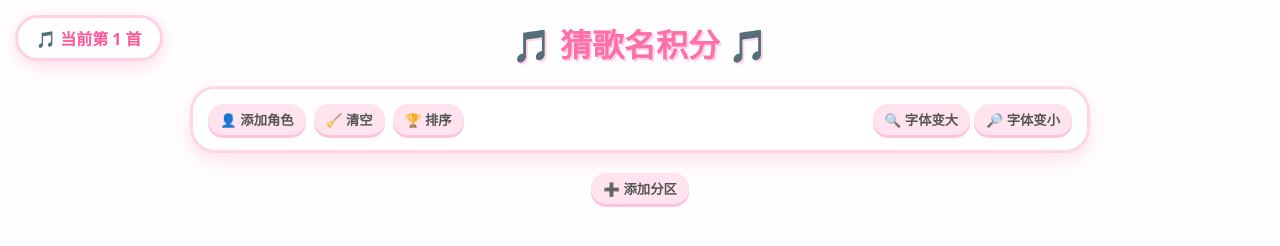
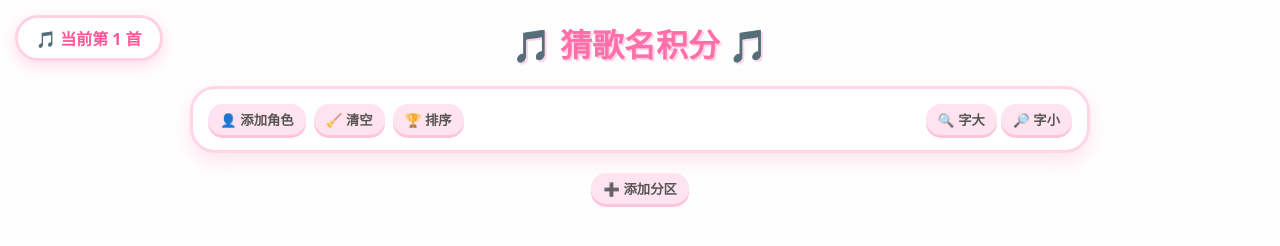
Before and after one commit to feibendexiaodoubao/ba_yoki_cgyx.github.io, a plain HTML site: page index.html in a window 1280 px wide. Drawn offline with Linux system fonts and the light colour scheme.

Commit message:
Update index.html

```diff
--- a/index.html
+++ b/index.html
@@ -1480,13 +1480,13 @@ function createZone(canDelete=false){
 
 
             <button class="fontBig">
-            🔍 字体变大
+            🔍 字大
             </button>
 
 
 
             <button class="fontSmall">
-            🔎 字体变小
+            🔎 字小
             </button>
 
 
```
